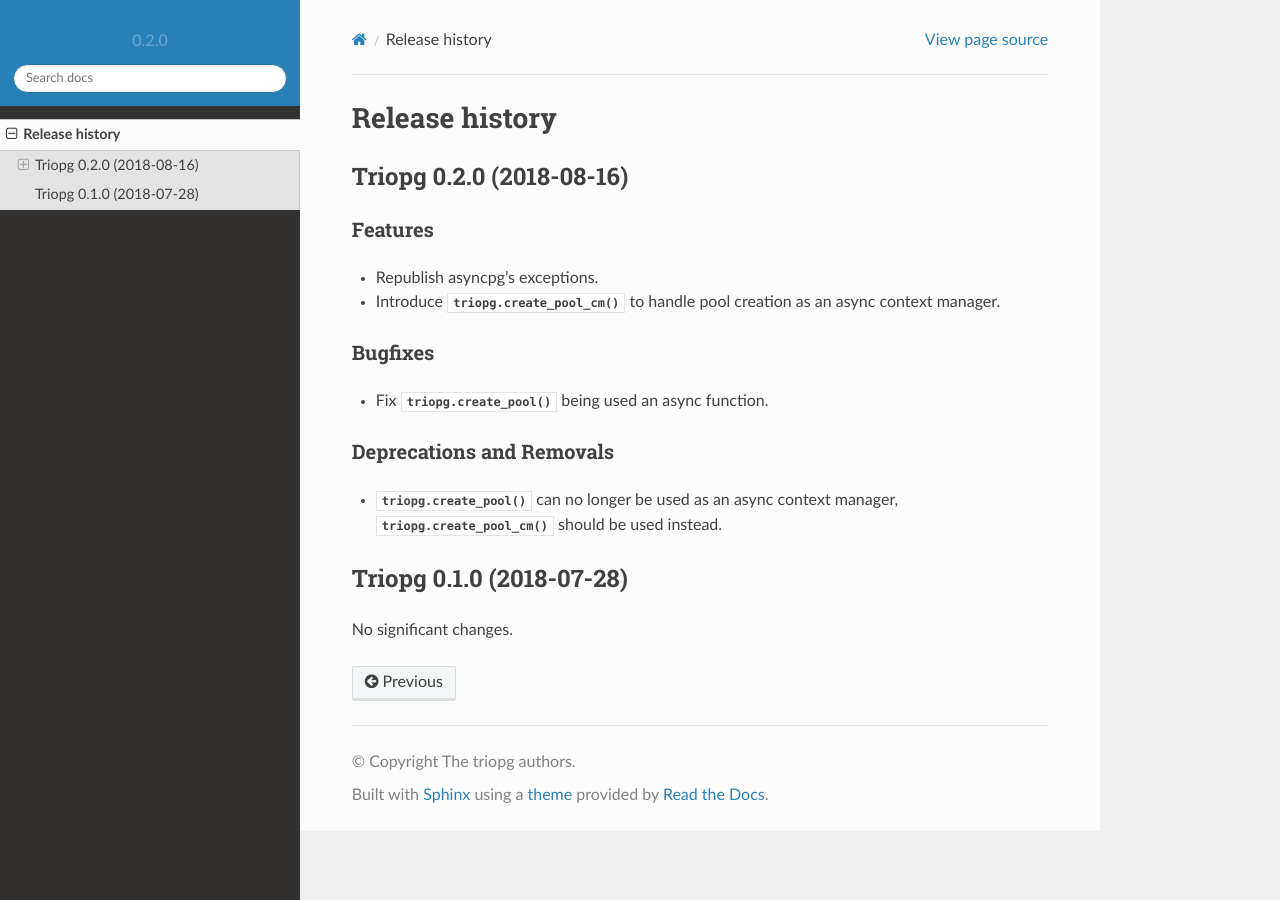
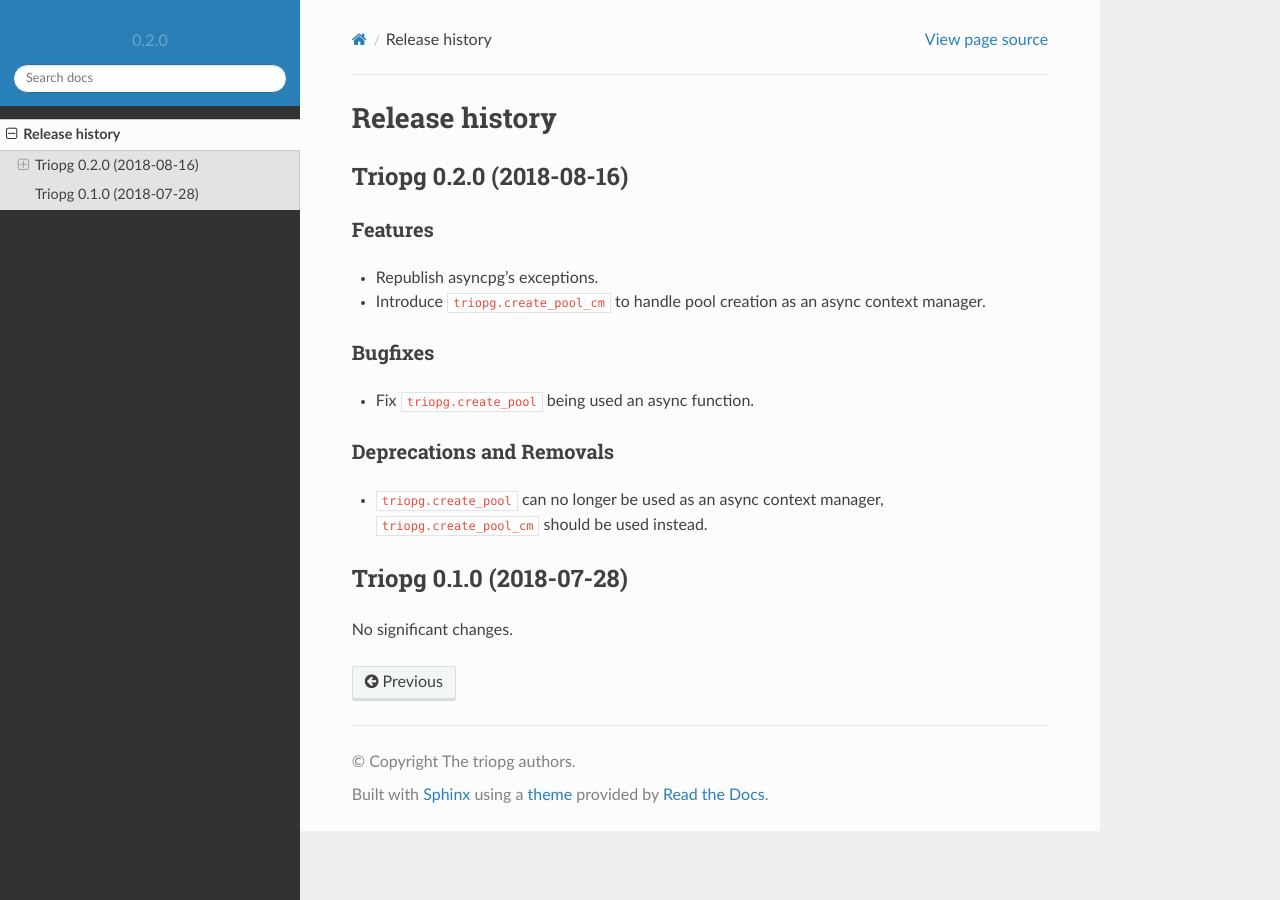
Before and after one commit to python-trio/triopg, a Sphinx documentation site: the page built from docs/source/history.rst, in a window 1280 px wide. Built offline with Sphinx 7.4.7 and the Read the Docs theme 2.0.0, drawn with Linux system fonts in a browser that asks for light colours; the version number is read from the project's files by our own code; part of the change alters nothing that is shown.

```diff
--- a/docs/source/history.rst
+++ b/docs/source/history.rst
@@ -12,19 +12,19 @@ Features
 ~~~~~~~~
 
 - Republish asyncpg's exceptions.
-- Introduce :func:`triopg.create_pool_cm` to handle pool creation as an
+- Introduce ``triopg.create_pool_cm`` to handle pool creation as an
   async context manager.
 
 Bugfixes
 ~~~~~~~~
 
-- Fix :func:`triopg.create_pool` being used an async function.
+- Fix ``triopg.create_pool`` being used an async function.
 
 Deprecations and Removals
 ~~~~~~~~~~~~~~~~~~~~~~~~~
 
-- :func:`triopg.create_pool` can no longer be used as an async context manager,
-  :func:`triopg.create_pool_cm` should be used instead.
+- ``triopg.create_pool`` can no longer be used as an async context manager,
+  ``triopg.create_pool_cm`` should be used instead.
 
 
 Triopg 0.1.0 (2018-07-28)
```
